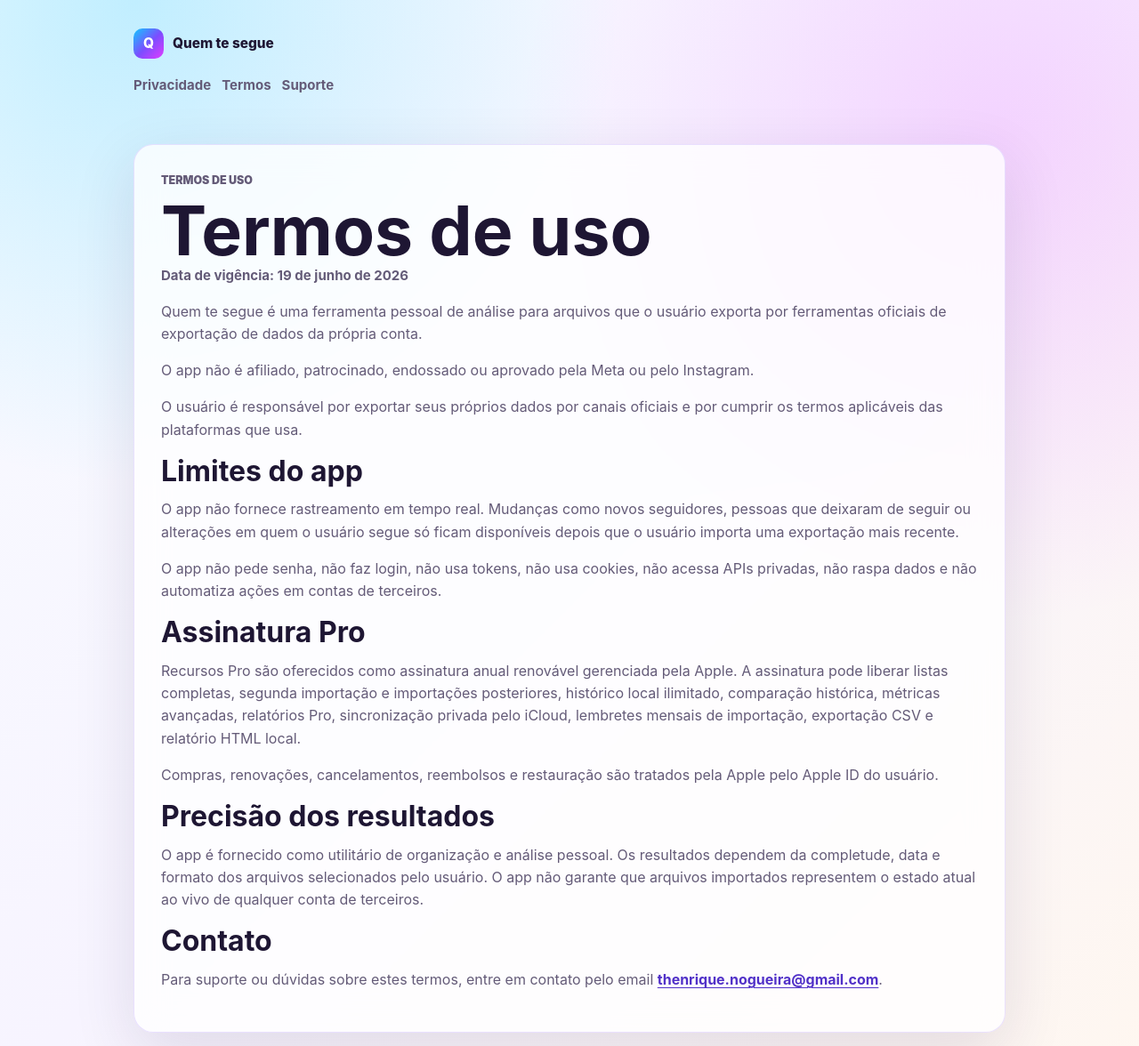
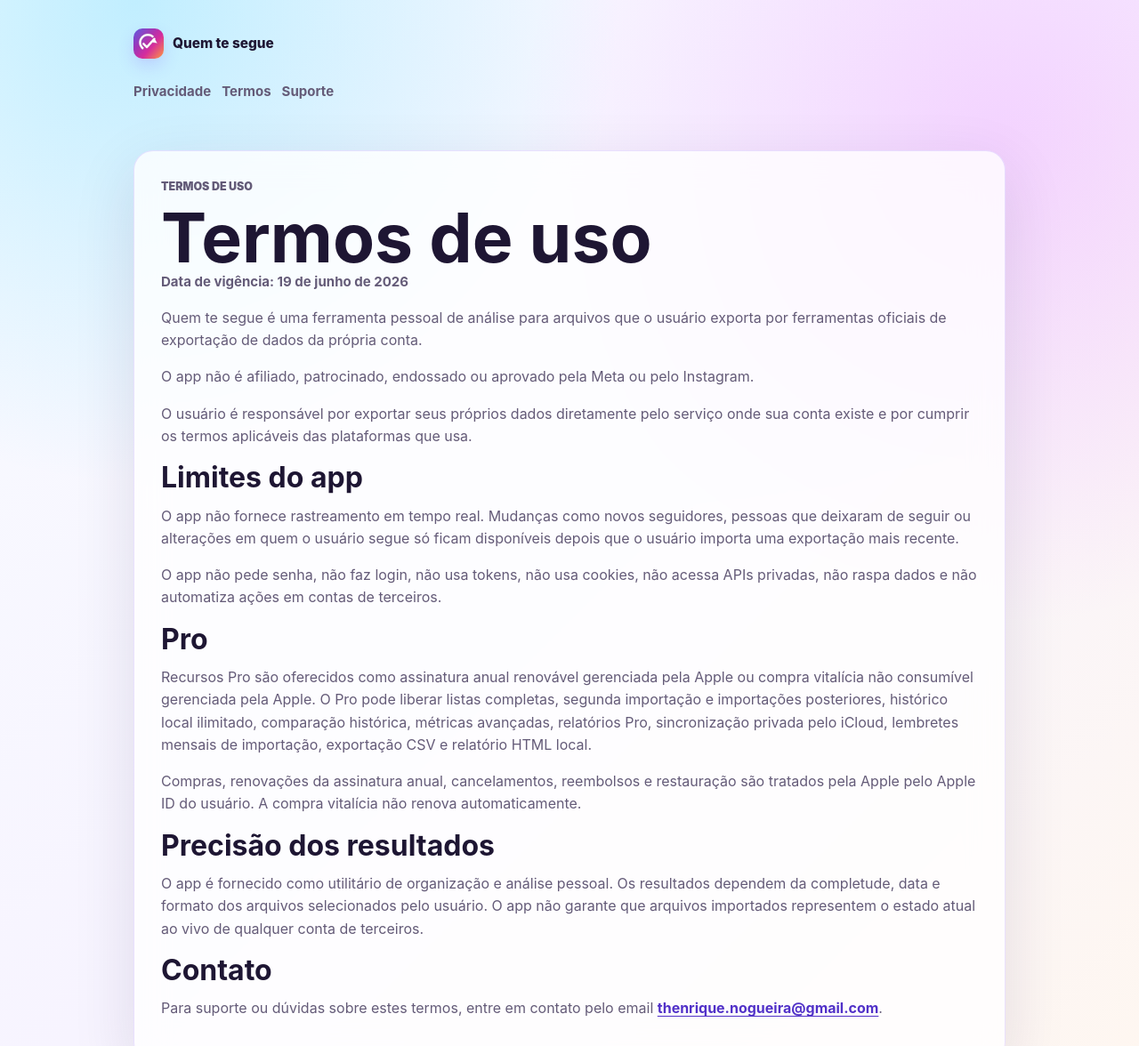
Before and after one commit to nogueirathiago/quem-te-segue-legal, a plain HTML site: page terms.html in a window 1280 px wide. Shown: the top 1176 px of the page at 89% size. Drawn offline with Linux system fonts and the light colour scheme.

Commit message:
Update legal site for lifetime purchase

```diff
--- a/styles.css
+++ b/styles.css
@@ -83,13 +83,11 @@ a:focus-visible {
 }
 
 .brand-mark {
-  display: inline-grid;
   width: 34px;
   height: 34px;
-  place-items: center;
   border-radius: 10px;
-  background: linear-gradient(135deg, var(--cyan), var(--violet) 52%, var(--magenta));
-  color: #fff;
+  display: block;
+  box-shadow: 0 8px 18px rgba(124, 77, 255, 0.18);
 }
 
 nav {
--- a/terms.html
+++ b/terms.html
@@ -11,7 +11,7 @@
   <a class="skip-link" href="#conteudo">Pular para o conteúdo</a>
   <header class="site-header">
     <a class="brand" href="index.html" aria-label="Quem te segue">
-      <span class="brand-mark">Q</span>
+      <img class="brand-mark" src="brand-logo.png" alt="" width="34" height="34">
       <span>Quem te segue</span>
     </a>
     <nav aria-label="Navegação legal">
@@ -29,15 +29,15 @@
 
       <p>Quem te segue é uma ferramenta pessoal de análise para arquivos que o usuário exporta por ferramentas oficiais de exportação de dados da própria conta.</p>
       <p>O app não é afiliado, patrocinado, endossado ou aprovado pela Meta ou pelo Instagram.</p>
-      <p>O usuário é responsável por exportar seus próprios dados por canais oficiais e por cumprir os termos aplicáveis das plataformas que usa.</p>
+      <p>O usuário é responsável por exportar seus próprios dados diretamente pelo serviço onde sua conta existe e por cumprir os termos aplicáveis das plataformas que usa.</p>
 
       <h2>Limites do app</h2>
       <p>O app não fornece rastreamento em tempo real. Mudanças como novos seguidores, pessoas que deixaram de seguir ou alterações em quem o usuário segue só ficam disponíveis depois que o usuário importa uma exportação mais recente.</p>
       <p>O app não pede senha, não faz login, não usa tokens, não usa cookies, não acessa APIs privadas, não raspa dados e não automatiza ações em contas de terceiros.</p>
 
-      <h2>Assinatura Pro</h2>
-      <p>Recursos Pro são oferecidos como assinatura anual renovável gerenciada pela Apple. A assinatura pode liberar listas completas, segunda importação e importações posteriores, histórico local ilimitado, comparação histórica, métricas avançadas, relatórios Pro, sincronização privada pelo iCloud, lembretes mensais de importação, exportação CSV e relatório HTML local.</p>
-      <p>Compras, renovações, cancelamentos, reembolsos e restauração são tratados pela Apple pelo Apple ID do usuário.</p>
+      <h2>Pro</h2>
+      <p>Recursos Pro são oferecidos como assinatura anual renovável gerenciada pela Apple ou compra vitalícia não consumível gerenciada pela Apple. O Pro pode liberar listas completas, segunda importação e importações posteriores, histórico local ilimitado, comparação histórica, métricas avançadas, relatórios Pro, sincronização privada pelo iCloud, lembretes mensais de importação, exportação CSV e relatório HTML local.</p>
+      <p>Compras, renovações da assinatura anual, cancelamentos, reembolsos e restauração são tratados pela Apple pelo Apple ID do usuário. A compra vitalícia não renova automaticamente.</p>
 
       <h2>Precisão dos resultados</h2>
       <p>O app é fornecido como utilitário de organização e análise pessoal. Os resultados dependem da completude, data e formato dos arquivos selecionados pelo usuário. O app não garante que arquivos importados representem o estado atual ao vivo de qualquer conta de terceiros.</p>
```
Also changed, not shown: index.html (+3 -3 lines), privacy.html (+1 -1 lines), support.html (+2 -2 lines), brand-logo.png (added), 2 other files.
